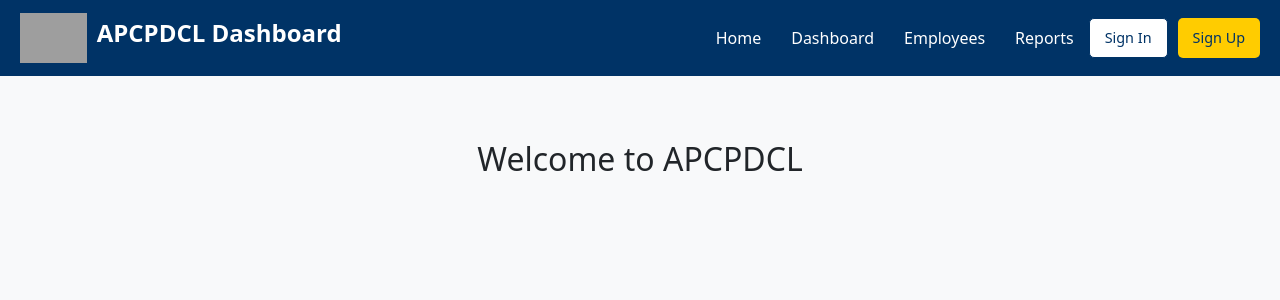
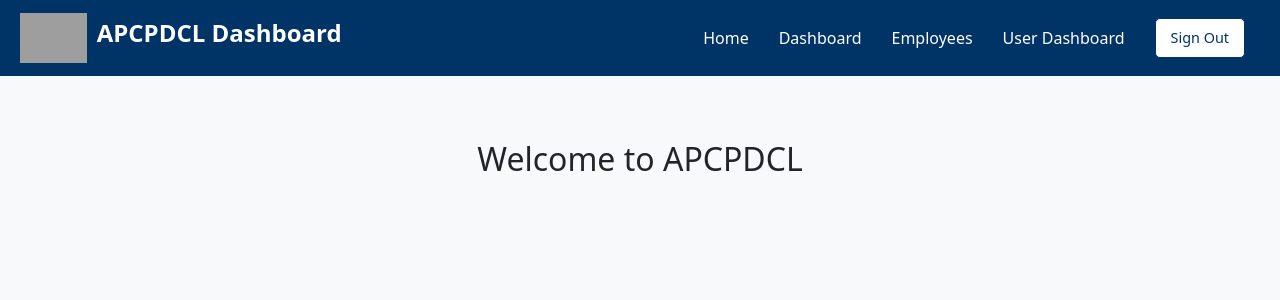
Before and after one commit to SreenivasOrg/employee-tracking-ui, a React (Create React App) app: page / in a window 1280 px wide. Shown: the top 300 px of the page. Built offline with nearby package versions, Linux system fonts and the light colour scheme; grey boxes are pictures that could not be loaded.

Commit message:
Update index.js
user dashboard route added

```diff
--- a/src/components/Header/index.js
+++ b/src/components/Header/index.js
@@ -31,14 +31,13 @@
             </Link>
           </li>
           <li>
-            <Link to="/reports" className="nav-item">
-              Reports
+            <Link to="/user-dashboard" className="nav-item">
+              User Dashboard
             </Link>
           </li>
         </ul>
-        <div className="auth-buttons">
-          <button className="btn sign-in">Sign In</button>
-          <button className="btn sign-up">Sign Up</button>
+       <div className="auth-buttons">
+          <Link to="/login" className="nav-item" ><button className="btn sign-in">Sign Out</button> </Link>
         </div>
       </nav>
     </header>
```
